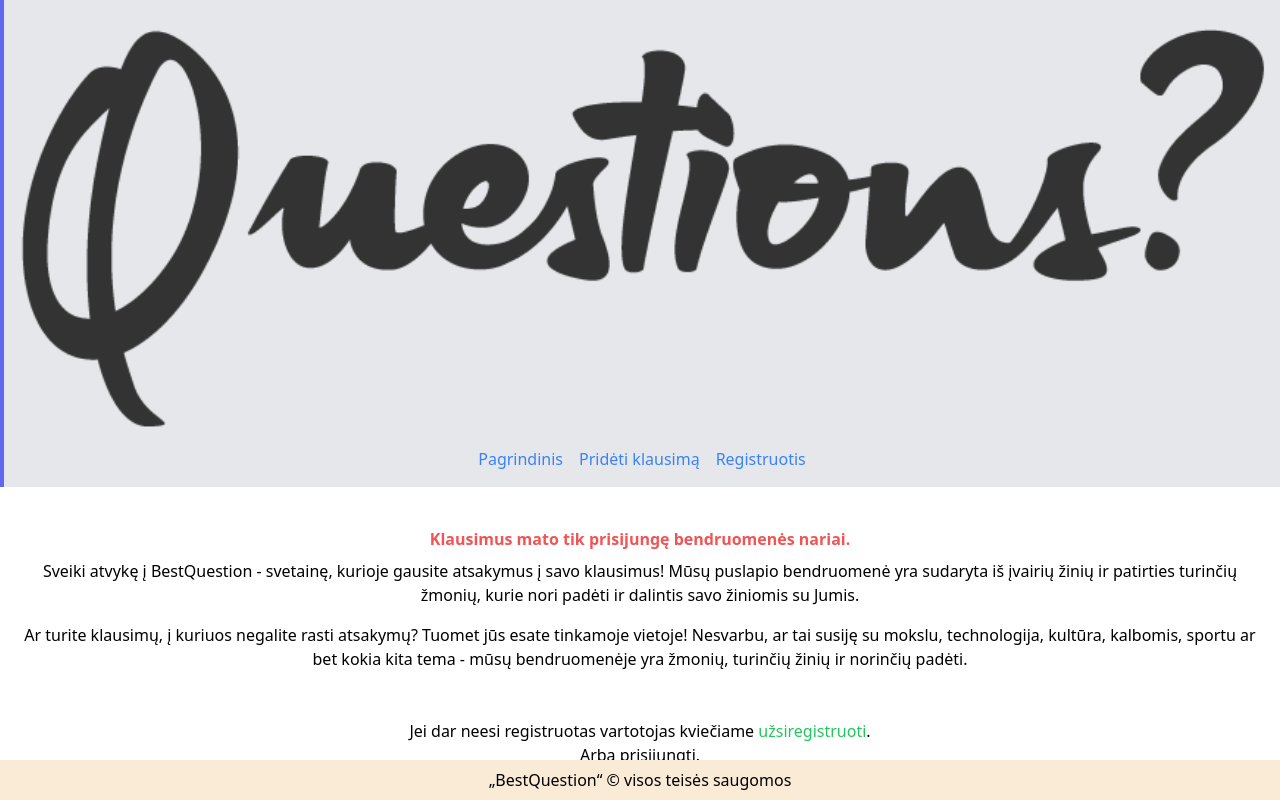
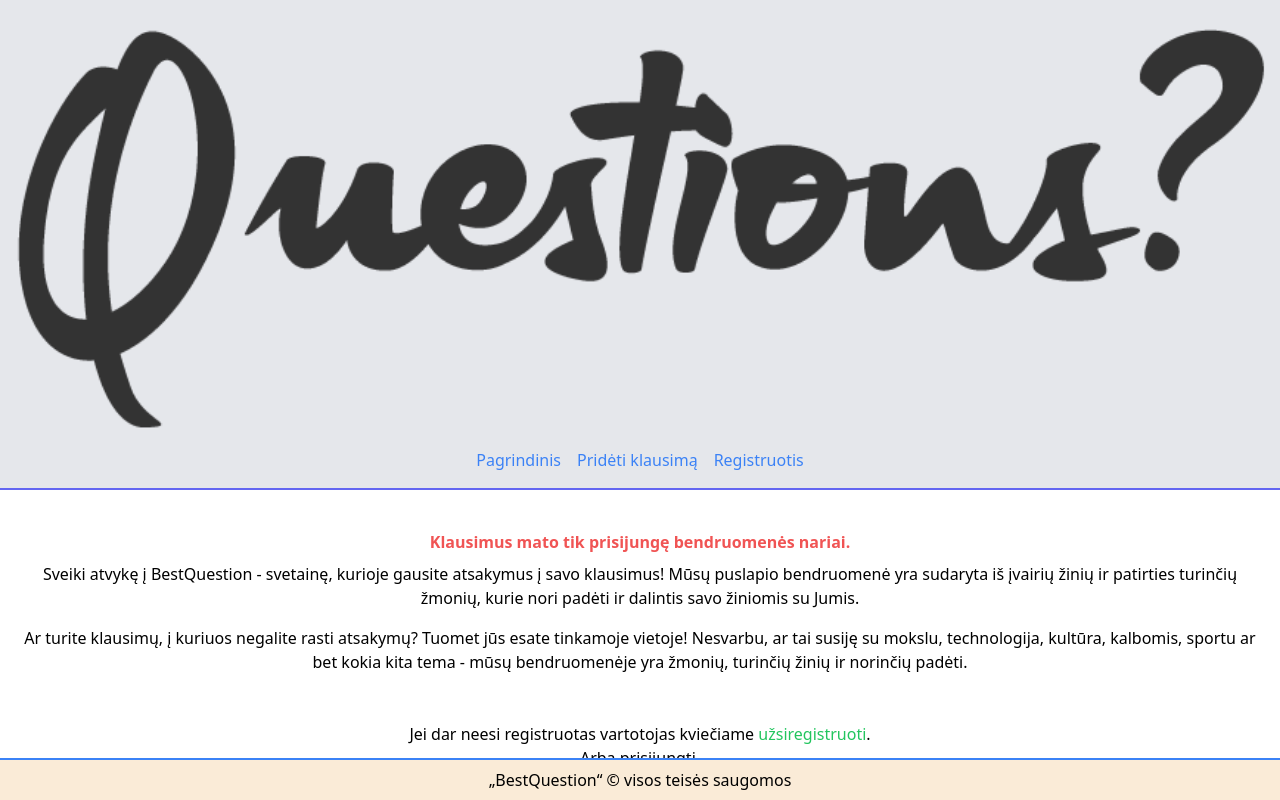
Before and after one commit to RokasBakunas/buf, a Next.js app: page /login in a window 1280 px wide. Shown: the top 800 px of the page. Built offline with nearby package versions, Linux system fonts and the light colour scheme.

Commit message:
add borders to header and footer

```diff
--- a/src/components/footer/footer.js
+++ b/src/components/footer/footer.js
@@ -5,7 +5,7 @@
 const Footer = () => {
   return (
     <>
-    <div className={`fixed text-center p-2 bottom-0 w-full ${styles.footer}`}>
+    <div className={`border-t-2 border-blue-500 fixed text-center p-2 bottom-0 w-full ${styles.footer}`}>
     „BestQuestion“  © visos teisės saugomos
 </div>
     </>
--- a/src/components/header/header.js
+++ b/src/components/header/header.js
@@ -57,7 +57,7 @@
 
     <>
 <Head><link rel="icon" href="/ico.ico" sizes="any" /><title>BestQuestion</title></Head>
-    <header className="text-center bg-gray-200 border-l-4 border-indigo-500">
+    <header className="text-center bg-gray-200 border-indigo-500 border-b-2 border-blue-500">
       <div className="justify-center item-center container mx-auto py-4">
       <Image className={styles.logo} layout="responsive"	width={100} height={100} src="/Logo.png" alt="BestQuestion" priority/>
         <nav className="flex flex-wrap justify-center space-x-4">
```
